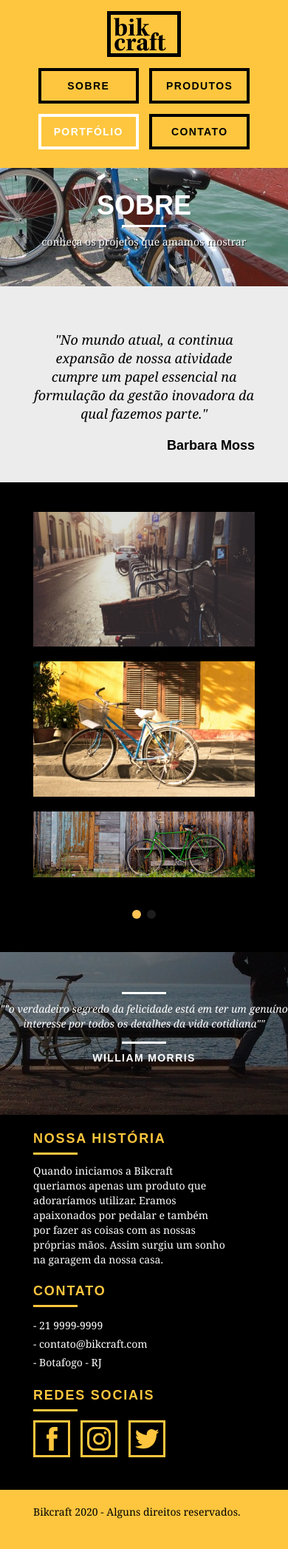
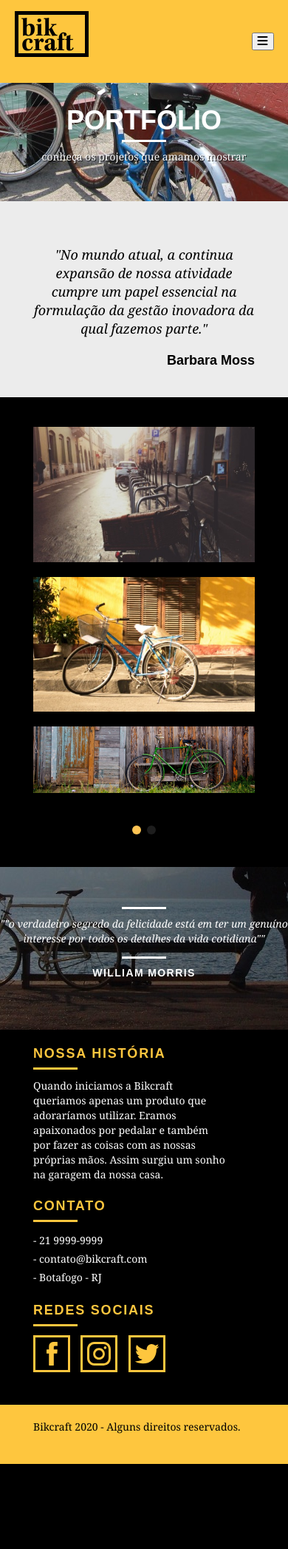
Before and after one commit to guoliv3ira/Bikcraft, a PHP site: page /portfolio.html in a window 390 px wide. Shown: the whole page at 74% size. After the commit the page ends 1979 px from the top, so only its background shows below. Run offline with PHP 8.4, Linux system fonts and the light colour scheme; some libraries are stand-ins or nearby versions.

Commit message:
Menu Hamburguer

```diff
--- a/css/responsivo.css
+++ b/css/responsivo.css
@@ -57,8 +57,55 @@
 
     .header{
         position: relative;
+
     }
 
+    .menu{
+        display: flex;
+        justify-content: space-between;
+        width: 100%;
+        align-items: center;
+    }
+
+    .menu a{
+        width: 120px;
+    }
+
+    .header_container{
+        width: 90%;
+        display: flex;
+        flex-wrap: wrap;
+        align-items: center;
+        justify-content: space-between;
+
+    }
+
+    .hamburger{
+        display: block;
+    }
+
+    .header_menu{
+        display: flex;
+        flex-wrap: wrap;
+        justify-content: center;
+        margin: 0 auto;
+    }
+
+    .header .header_container nav .show{
+        display: flex !important;
+        align-items: center;
+        justify-content: center;
+    }
+
+    .header_menu ul li{
+        display: block;
+        margin-left: 0px;
+        margin-bottom: 10px;
+        margin-top: 0;
+    }
+
+
+/*
     .header img{
         margin: 0 auto 10px auto;
     }
@@ -80,6 +127,12 @@
 
     .header_menu ul li a:hover{
         border-color: #FFF;
+    } */
+
+    #nav_ul{
+        display: none;
+        width: 100%;
+        flex-direction: column;
     }
 
     /* Introdução */
--- a/portfolio.html
+++ b/portfolio.html
@@ -3,6 +3,7 @@
 <head>
     <meta charset="UTF-8">
     <meta name="viewport" content="width=device-width, initial-scale=1.0">
+    <script src="https://kit.fontawesome.com/060c047e40.js" crossorigin="anonymous"></script>
     <link rel="stylesheet" href="css/normalize.css">
     <link rel="stylesheet" href="css/reset.css">
     <link rel="stylesheet" href="css/grid.css">
@@ -14,16 +15,21 @@
 </head>
 <body>
     <header class="header">
-        <div class="container">
+        <div class="container header_container">
+            <div class="menu">
                 <a href="index.html" class="grid-4">
                     <img src="img/bikcraft.svg" alt="">
                 </a>
+                <button class="hamburger" id="hamburger">
+                    <i class="fas fa-bars"></i>
+                </button>
+            </div>
             <nav class="header_menu" class="grid-12">
-               <ul>
+                <ul id="nav_ul">
                     <li><a href="sobre.html">Sobre</a></li>
                     <li><a href="produtos.html">Produtos</a></li>
                     <li><a href="portfolio.html" class="menu_ativo">Portfólio</a></li>
-                   <li><a href="contato.html">Contato</a></li>
+                    <li><a href="contato.html" >Contato</a></li>
                 </ul>
             </nav>
         </div>
@@ -31,7 +37,7 @@
 
     <section class="introducao-interna interna_portfolio">
         <div class="container" >
-            <h1 class="fadeInDown" data-anime="400">Sobre</h1>
+            <h1 class="fadeInDown" data-anime="400">Portfólio</h1>
             <p class="fadeInDown" data-anime="800">conheça os projetos que amamos mostrar</p>
 
     </section>
```
Also changed, not shown: contato.html (+11 -5 lines), index.html (+22 -8 lines), produtos.html (+11 -5 lines), sobre.html (+11 -5 lines). Lines whose indentation alone changed are shown as unchanged.
